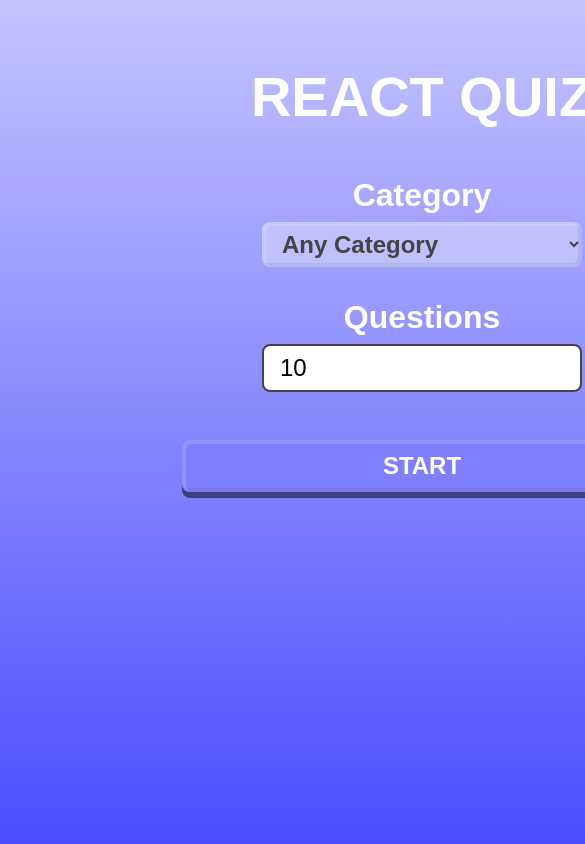
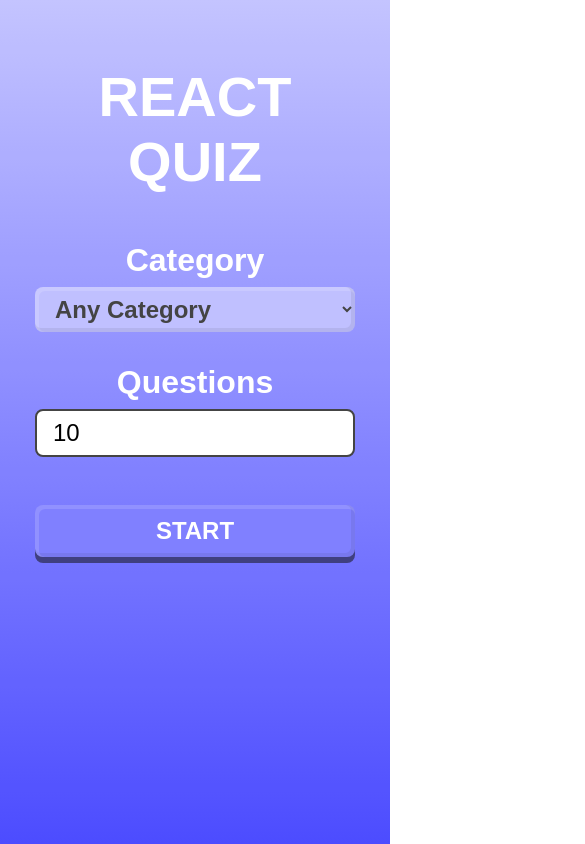
Before and after one commit to godkingjay/TypeScript-and-React_Quiz-App, a React (Vite) app: page / in a window 390 px wide. Shown: the top 844 px of the page, 585 px wide, since content can reach past the window. Built offline with nearby package versions, Linux system fonts and the light colour scheme.

Commit message:
FIX: Responsive Styling

```diff
--- a/index.html
+++ b/index.html
@@ -2,13 +2,14 @@
 <html lang="en">
   <head>
     <meta charset="UTF-8" />
-    <link rel="icon" type="image/svg+xml" href="/vite.svg" />
-    <meta name="viewport" content="width=device-width, initial-scale=1.0" />
-    <title>Vite + React + TS</title>
+    <!-- <link rel="icon" type="image/svg+xml" href="/vite.svg" /> -->
+    <meta http-equiv="X-UA-Compatible" content="IE=edge">
+    <meta name="viewport" content="width=device-width, initial-scale=1.0">
+    <title>Quiz</title>
     <link rel="stylesheet" href="./src/styles/app.scss">
   </head>
   <body>
-    <div id="root"></div>
+    <main id="root"></main>
     <script type="module" src="/src/index.tsx"></script>
   </body>
 </html>
--- a/src/styles/app.scss
+++ b/src/styles/app.scss
@@ -12,17 +12,16 @@
   padding: 0;
   box-sizing: border-box;
   font-family: var(--main-font);
-  /* outline: solid 1px #0001; */
+  // outline: solid 1px #0001;
 }
 
 .App {
   min-height: 100vh;
-  min-width: 100vh;
+  // min-width: 100vh;
   background: linear-gradient(to bottom, #c0c0ff, #a0a0ff, #8080ff, #6060ff, #4040ff);
   display: flex;
   flex-direction: column;
   align-items: center;
-}
 
   .body {
     max-width: 1920px;
@@ -35,7 +34,6 @@
     display: flex;
     flex-direction: column;
     align-items: center;
-}
 
     .game-interface {
       max-width: 1080px;
@@ -44,7 +42,6 @@
       flex-direction: column;
       gap: 48px;
       flex: 1;
-}
 
       .title {
         font-size: 56px;
@@ -59,50 +56,25 @@
         gap: 48px;
         max-width: 480px;
         align-self: center;
-  width: 100%;
-}
+        align-items: center;
 
         .setup-options {
           display: flex;
           flex-direction: column;
           gap: 32px;
           align-items: center;
-}
 
           .setup-option {
             display: flex;
             flex-direction: column;
             gap: 8px;
             width: 100%;
-}
 
             .option-label {
               font-size: 32px;
               font-weight: bold;
               color: white;
               text-align: center;
-}
-
-.btn-start {
-  padding: 12px;
-  font-size: 24px;
-  font-weight: bold;
-  text-transform: uppercase;
-  border-radius: 8px;
-  background: #8080ff;
-  border: none;
-  color: white;
-  box-shadow: 0 6px #404080,
-              inset 2px 2px 0px 2px #fff2,
-              inset -2px -2px 0px 2px #0001;
-}
-
-.btn-start:hover {
-  background: #7070ff;
-  box-shadow: 0 4px #404080,
-              inset 2px 2px 0px 2px #fff2,
-              inset -2px -2px 0px 2px #0001;
-  margin-top: 2px;
             }
 
             .select-category {
@@ -115,15 +87,18 @@
               max-width: 320px;
               align-self: center;
               width: 100%;
+              overflow-wrap: break-word;
               background: #c0c0ff;
               box-shadow: inset 2px 2px 0 2px #fff2,
                           inset -2px -2px 0 2px #0001;
               font-weight: bold;
               color: #444;
+
+              option {
+                max-width: 320px;
+                width: 100%;
+                background: #fff;
               }
-
-.select-category > option {
-  background: #fff;
             }
 
             .input-field-setup[type=number],
@@ -145,3 +120,33 @@
               -webkit-appearance: none;
               margin: 0;
             }
+          }
+        }
+
+        .btn-start {
+          padding: 12px;
+          font-size: 24px;
+          font-weight: bold;
+          text-transform: uppercase;
+          border-radius: 8px;
+          background: #8080ff;
+          border: none;
+          color: white;
+          max-width: 320px;
+          width: 100%;
+          box-shadow: 0 6px #404080,
+                      inset 2px 2px 0px 2px #fff2,
+                      inset -2px -2px 0px 2px #0001;
+
+          &:hover {
+            background: #7070ff;
+            box-shadow: 0 4px #404080,
+                        inset 2px 2px 0px 2px #fff2,
+                        inset -2px -2px 0px 2px #0001;
+            margin-top: 2px;
+          }
+        }
+      }
+    }
+  }
+}
```
Lines whose indentation alone changed are shown as unchanged.
